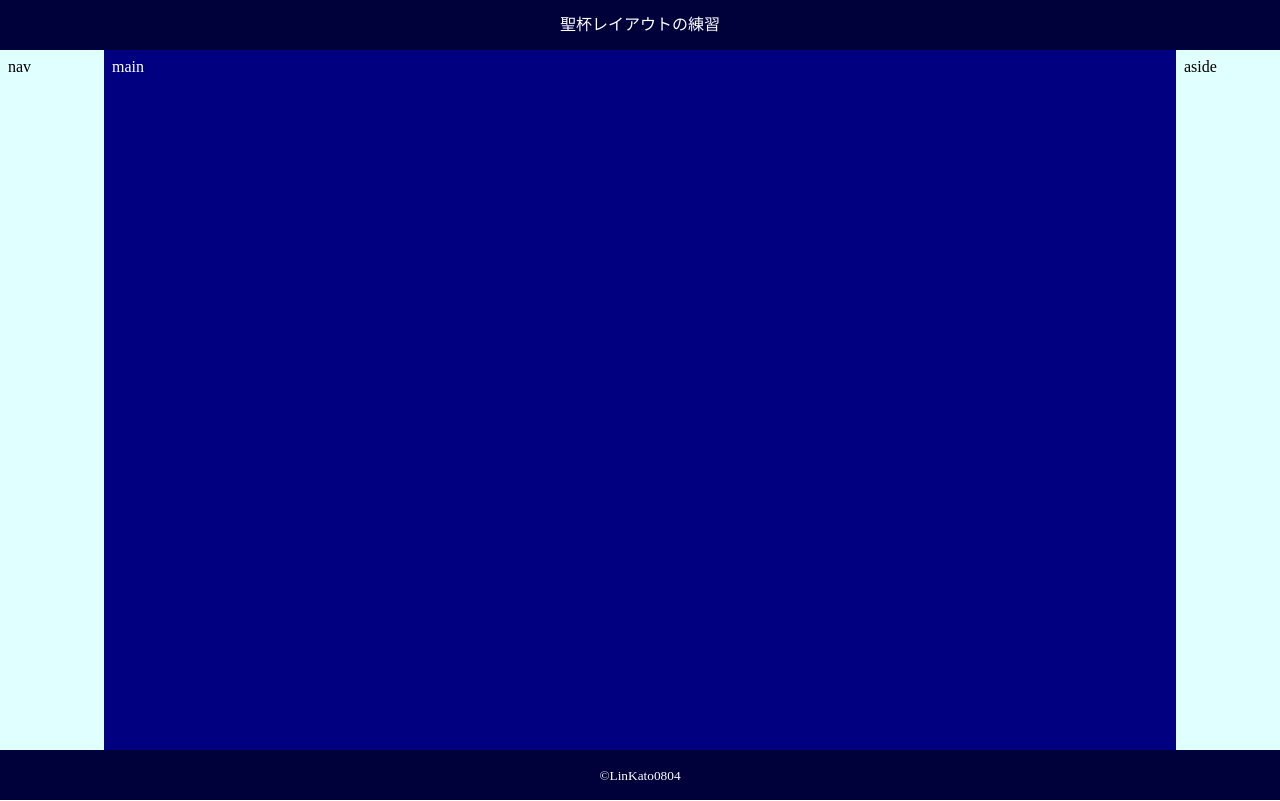
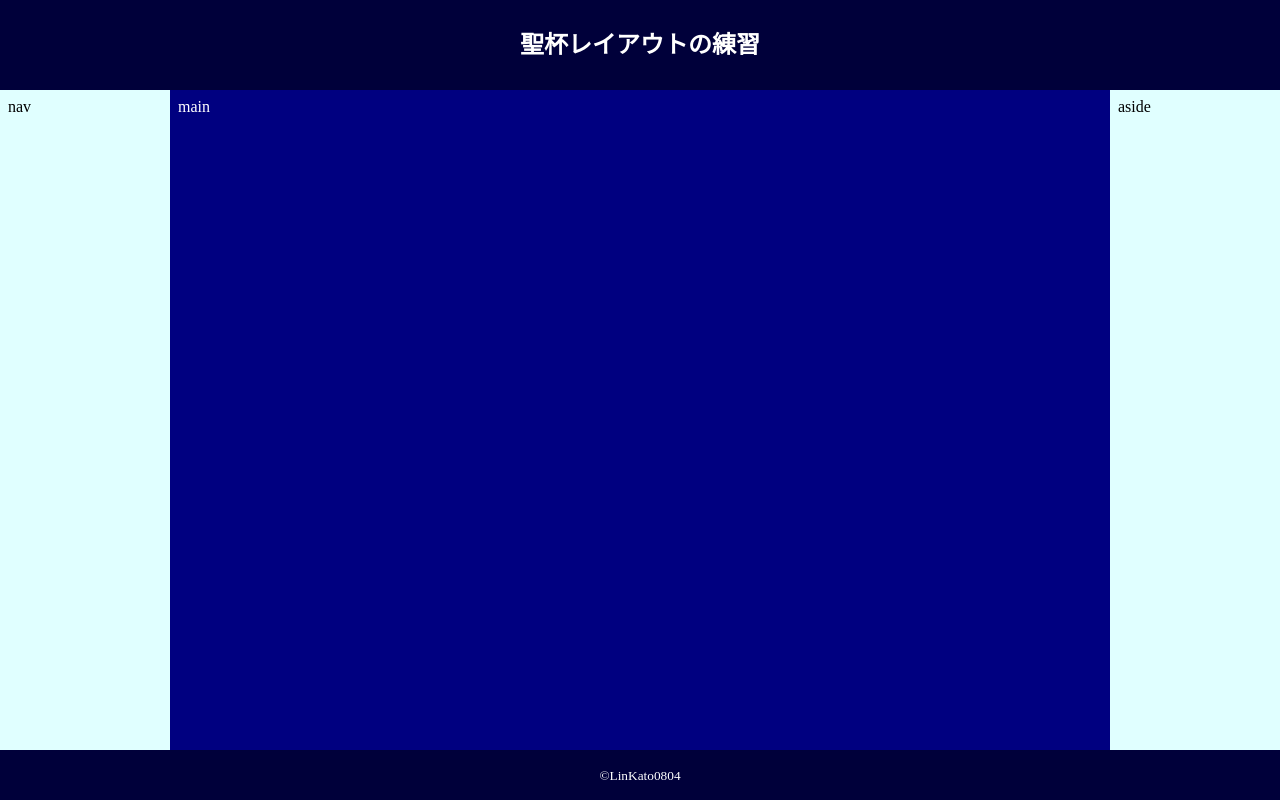
Before and after one commit to LinKato0804/seihailayout, a plain HTML site: page index.html in a window 1280 px wide. Drawn offline with Linux system fonts and the light colour scheme.

Commit message:
Add files via upload

```diff
--- a/index.html
+++ b/index.html
@@ -9,12 +9,16 @@
 </head>
 <body>
 
-    <section class="header">聖杯レイアウトの練習</section>
+    <section class="header">
+     <h1>聖杯レイアウトの練習</h1>
+    </section>
+
     <div class="main-container">
       <section class="aside">aside</section>
       <section class="nav">nav</section>
       <section class="main">main</section>
     </div>
+
     <section class="footer">
       <small>©LinKato0804</small>
     </section>
--- a/style.css
+++ b/style.css
@@ -16,7 +16,6 @@ body{
   background: rgb(0, 0, 58);
   color: white;
   text-align: center;
-  height: 50px;
   line-height: 50px;
 }
 
@@ -28,20 +27,20 @@ body{
 
 .aside{
   background-color: lightcyan;
-  width: 88px;
+  flex: 1;
   order:1;
   padding: 8px;
 }
 
 .nav{
   background-color: lightcyan;
-  width: 88px;
+  flex: 1;
   padding: 8px;
 }
 
 .main{
   background-color: navy;
-  flex: 4;
+  flex: 6;
   color: white;
   padding: 8px;
 }
```
